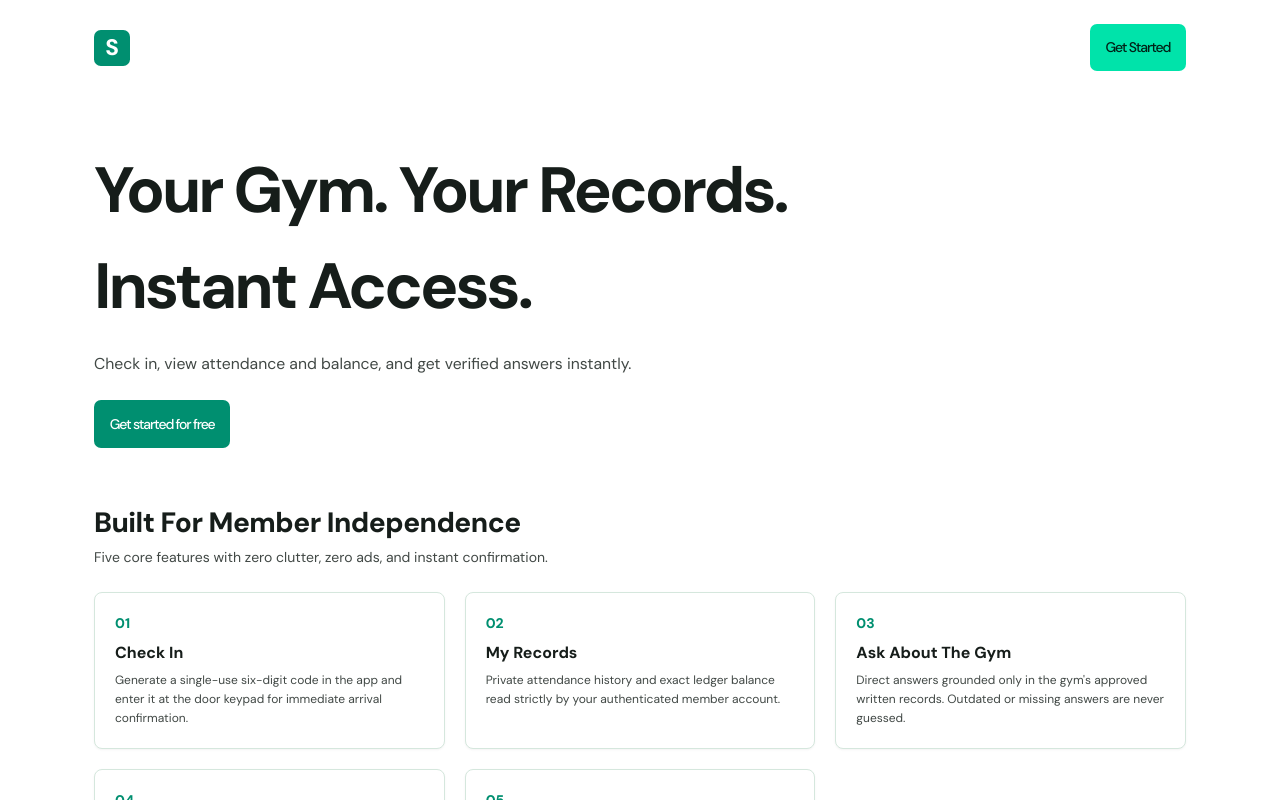
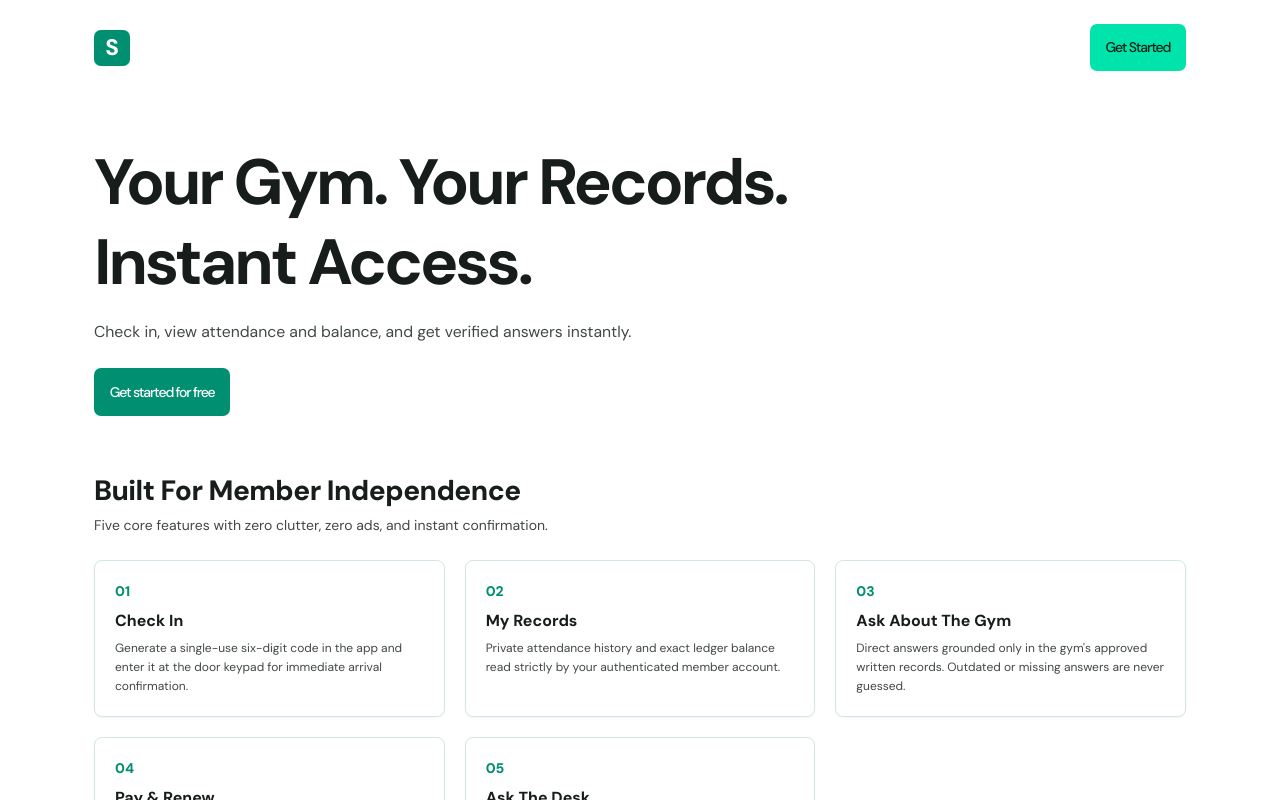
Before and after one commit to Cannon-Leo/spotter, a Next.js app: page / in a window 1280 px wide. Shown: the top 800 px of the page. Built offline with nearby package versions, Linux system fonts and the light colour scheme; no server answers.

Commit message:
feat(ui): reduce hero display text line-height to 80px

```diff
--- a/app/page.module.css
+++ b/app/page.module.css
@@ -154,7 +154,7 @@
 .heroHeadline {
   font-family: var(--typography-display-large-font-family);
   font-size: var(--typography-display-large-font-size);
-  line-height: var(--typography-display-large-line-height);
+  line-height: 80px;
   font-weight: var(--typography-display-large-font-weight);
   letter-spacing: var(--typography-display-large-letter-spacing);
   color: var(--color-on-background);
```
